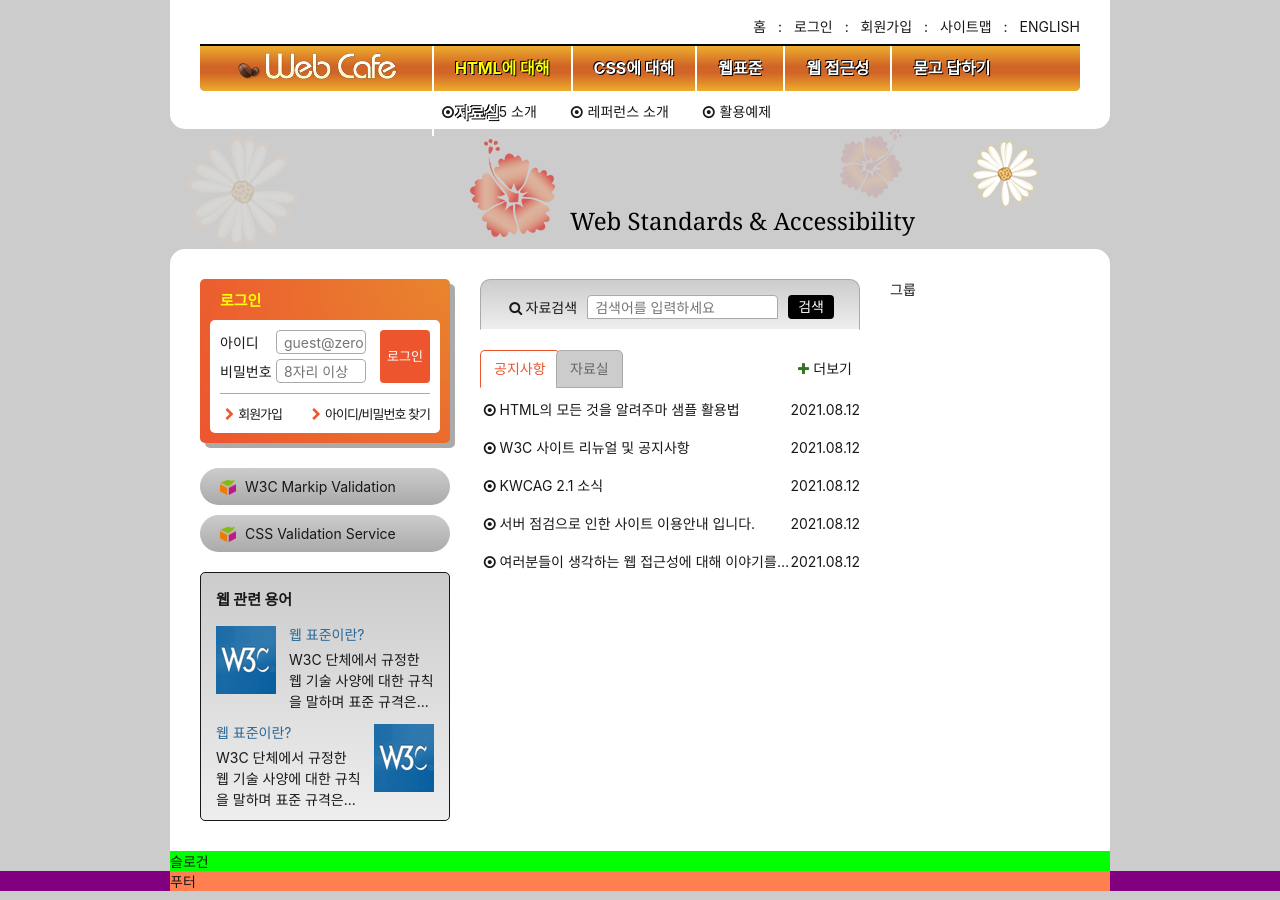
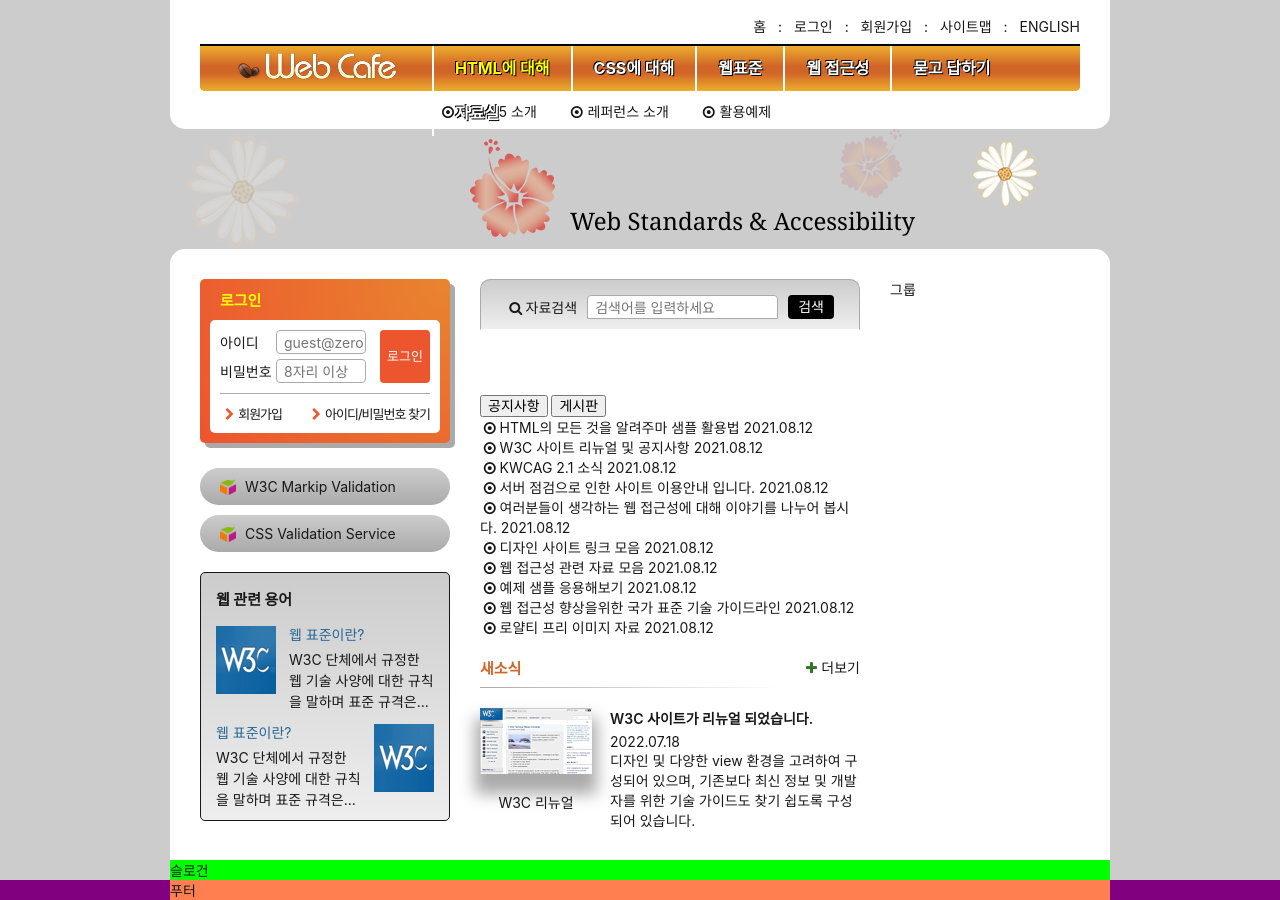
Before and after one commit to chjy0202/connectTo, a website: page HTML5/index.html in a window 1280 px wide. Drawn offline with Linux system fonts and the light colour scheme; a web font is replaced by a local one.

Commit message:
새소식 마크업 및 디자인 완성

```diff
--- a/HTML5/css/index.css
+++ b/HTML5/css/index.css
@@ -467,7 +467,7 @@ body{
   border: 1px solid #aaa;
   border-radius: 5px 5px 0 0;
   background: #ccc;
-  padding: 10px 13px;
+  padding: 10px 15px;
   color: #666;
 }
 
@@ -475,27 +475,21 @@ body{
   left: 0;
 }
 .archive-tab{
-  left: 76px;
+  left: 80px;
 }
 
 .board-section.is-select .board-tab{
   z-index: 10px;
   background: #fff;
   color: #ed552f;
-  /* 글자 색만 바꾸면 보더 색깔 까지 모두 바뀐다. */
   border-color: currentColor currentColor #fff currentColor;
 }
 
 
 .board-panel{
   display: none;
-  /* position: absolute; */
-  /* position: relative; */
-  /* top: 45px;
-  left: 0;
-  width: 100%; */
+}
 
-}
 .board-section.is-select .board-panel{
   display: flex;
   flex-flow: row wrap;
@@ -507,29 +501,26 @@ body{
   flex-flow: row nowrap;
   width: 100%;
   align-items: center;
-  bottom: 0px;
 }
 
 .board-panel a{
   flex-grow: 1;
   padding: 4px 0;
-  /* 개행금지 */
   white-space: nowrap;
   overflow: hidden;
-  /* 말줄임표 */
   text-overflow: ellipsis;
 }
 
 .board-more{
   display: none;
   position: absolute;
-  /* position: relative; */
-  top: 0;
-  right: 0;
+  top: -8px;
+  right: -8px;
   padding: 8px;
 }
 
-.board-more::before {
+/* 모든 더보기 */
+.more::before {
   color: hsla(110, 50%, 30%, 1)
 }
 
@@ -537,6 +528,76 @@ body{
   display: block;
 }
 
+
+/* 새소식 */
+.news{
+  position: relative;
+  /* background: yellow; */
+  margin-top: 20px;
+}
+
+.news::before{
+  content: '';
+  position: absolute;
+  top: 30px;
+  left: 0;
+  width: 80%;
+  height: 1px;
+  background: #aaa linear-gradient(to right, #aaa, #fff);
+}
+
+.news-title{
+  color: #d16527;
+  font-weight: 700;
+  font-size: 1.5rem;
+}
+.news-link{
+  display: block;
+}
+
+.news-item{
+  /* background: pink; */
+  margin-top: 30px;
+  padding-left: 130px;
+  /* 피겨기준 */
+  position: relative;
+  min-height: 115px;
+}
+
+.news-item-title{
+  font-weight: 600;
+  margin-bottom: 5px;
+}
+
+.new-item-brief{
+  line-height: 1.5;
+  margin-top: 10px;
+  text-align: justify;
+}
+
+.news-item-thumbnail{
+  position: absolute;
+  top: 0;
+  left: 0;
+  text-align: center;
+}
+
+.news-item-thumbnail img{
+  box-shadow: 0 15px 15px 5px #aaa;
+}
+
+.news-item-thumbnail figcaption{
+  margin-top: 15px;
+}
+.news-more{
+  position: absolute;
+  top: -8px;
+  right: -8px;
+  padding: 8px;
+}
+
+.news-more::before{
+}
 
 
 
--- a/HTML5/index.html
+++ b/HTML5/index.html
@@ -205,8 +205,8 @@
           <button type="submit" class="search-button">검색</button>
         </fieldset>
       </form>
-      <div class="board">
-        <section class="notice board-section is-select">
+      <!-- <div class="board">
+        <section class="notice board-section is-active">
           <h2 class="sr-only notice-title" id="noticeTitle">공지사항</h2>
           <button type="button" class="board-tab notice-tab">공지사항</button>
           <ul class="notice-list board-panel">
@@ -260,9 +260,86 @@
           </ul>
           <a href="/" class="icon-plus more board-more" title="자료실" aria-labelledby="archiveTitle">더보기</a>
         </section>
+      </div> -->
+
+      <div class="board">
+        <div role="tablist" class="tab-list">
+          <button type="button" role="tab" class="tab" aria-selected="true" id="buttoNotice" aria-controls="panelNotice">공지사항</button>
+          <button type="button" role="tab" class="tab" aria-selected="false" id="buttonArchive" aria-controls="panelArchive">게시판</button>
+        </div>
+        <div role="tabpanel" class="tab-panel is-active" id="panelNotice" aria-labelledby="buttonNotice">
+          <ul class="notice-list board-list">
+            <li>
+              <a class="icon-dot-circled" href="/">HTML의 모든 것을 알려주마 샘플 활용법</a>
+              <time datetime="2021-08-12T13:53:45">2021.08.12</time>
+            </li>
+            <li>
+              <a class="icon-dot-circled" href="/">W3C 사이트 리뉴얼 및 공지사항</a>
+              <time datetime="2021-08-12T13:53:45">2021.08.12</time>
+            </li>
+            <li>
+              <a class="icon-dot-circled" href="/">KWCAG 2.1 소식</a>
+              <time datetime="2021-08-12T13:53:45">2021.08.12</time>
+            </li>
+            <li>
+              <a class="icon-dot-circled" href="/">서버 점검으로 인한 사이트 이용안내 입니다.</a>
+              <time datetime="2021-08-12T13:53:45">2021.08.12</time>
+            </li>
+            <li>
+              <a class="icon-dot-circled" href="/">여러분들이 생각하는 웹 접근성에 대해 이야기를 나누어 봅시다.</a>
+              <time datetime="2021-08-12T13:53:45">2021.08.12</time>
+            </li>
+          </ul>
+          <a href="/" class="icon-plus more board-more" title="공지사항">더보기</a>
+        </div>
+        <div role="tabpanel" class="tab-panel" id="panelArchive" aria-labelledby="buttonArchive">
+          <ul class="archive-list board-list">
+            <li>
+              <a class="icon-dot-circled" href="/">디자인 사이트 링크 모음</a>
+              <time datetime="2021-08-12T13:53:45">2021.08.12</time>
+            </li>
+            <li>
+              <a class="icon-dot-circled" href="/">웹 접근성 관련 자료 모음</a>
+              <time datetime="2021-08-12T13:53:45">2021.08.12</time>
+            </li>
+            <li>
+              <a class="icon-dot-circled" href="/">예제 샘플 응용해보기</a>
+              <time datetime="2021-08-12T13:53:45">2021.08.12</time>
+            </li>
+            <li>
+              <a class="icon-dot-circled" href="/">웹 접근성 향상을위한 국가 표준 기술 가이드라인</a>
+              <time datetime="2021-08-12T13:53:45">2021.08.12</time>
+            </li>
+            <li>
+              <a class="icon-dot-circled" href="/">로얄티 프리 이미지 자료</a>
+              <time datetime="2021-08-12T13:53:45">2021.08.12</time>
+            </li>
+          </ul>
+          <a href="/" class="icon-plus more board-more" title="자료실">더보기</a>
+        </div>
       </div>
 
+      <section class="news">
+        <h2 class="news-title">새소식</h2>
+        <a href="/" class="news-link">
+          <article class="news-item">
+            <h3 class="news-item-title">W3C 사이트가 리뉴얼 되었습니다.</h3>
+            <time class="news-item-date" datetime="2022-07-18T16:19:23">2022.07.18</time>
+            <p class="news-item-brief">
+              디자인 및 다양한 view 환경을 고려하여 구성되어 있으며,
+              기존보다 최신 정보 및 개발자를 위한 기술 가이드도
+              찾기 쉽도록 구성되어 있습니다.
+            </p>
+            <figure class="news-item-thumbnail">
+              <img src="assets/news.gif" alt="W3C 사이트가 HTML5 발표 후 새롭게 리뉴얼 된 모습" />
+              <figcaption>W3C 리뉴얼</figcaption>
+            </figure>
+          </article>
+        </a>
+        <a href="/" class="icon-plus news-more more" title="새소식">더보기</a>
+      </section>
     </div>
+
     <div class="group group3">그룹</div>
   </main>
   <article class="slogan">슬로건</article>
```
